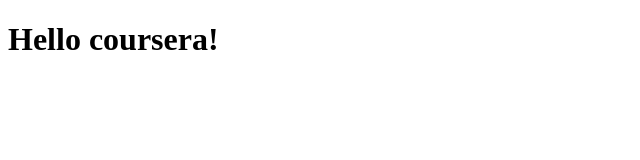
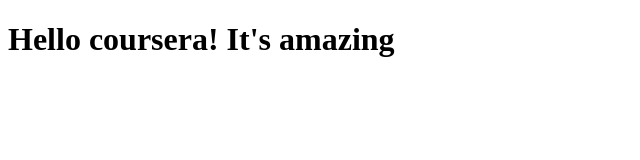
Before and after one commit to Andreascra18/coursera-test, a plain HTML site: page site/index.html in a window 1280 px wide. Shown: the whole page, without its empty margins (0-640 px from the left). Drawn offline with Linux system fonts and the light colour scheme.

Commit message:
Small addition

```diff
--- a/site/index.html
+++ b/site/index.html
@@ -6,6 +6,6 @@
 	<title>Hello coursera!</title>
 </head>
 <body>
-<h1>Hello coursera!</h1>
+<h1>Hello coursera! It's amazing</h1>
 </body>
 </html>
```
